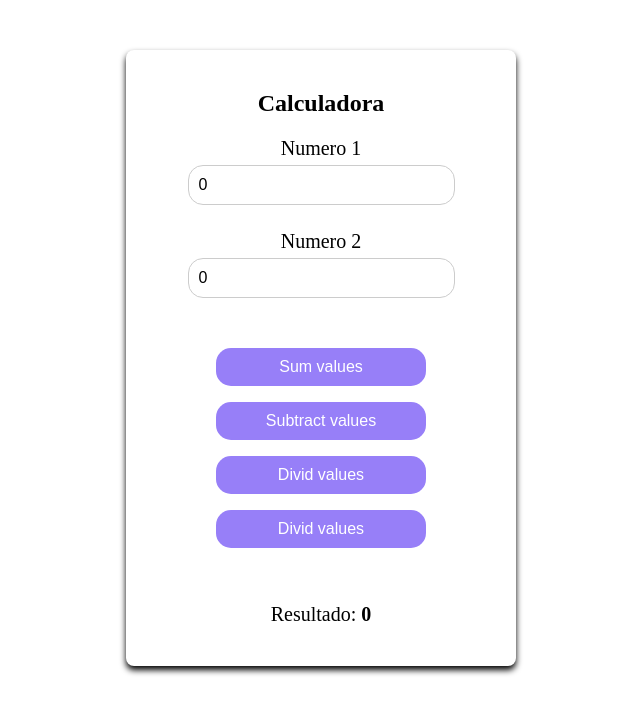
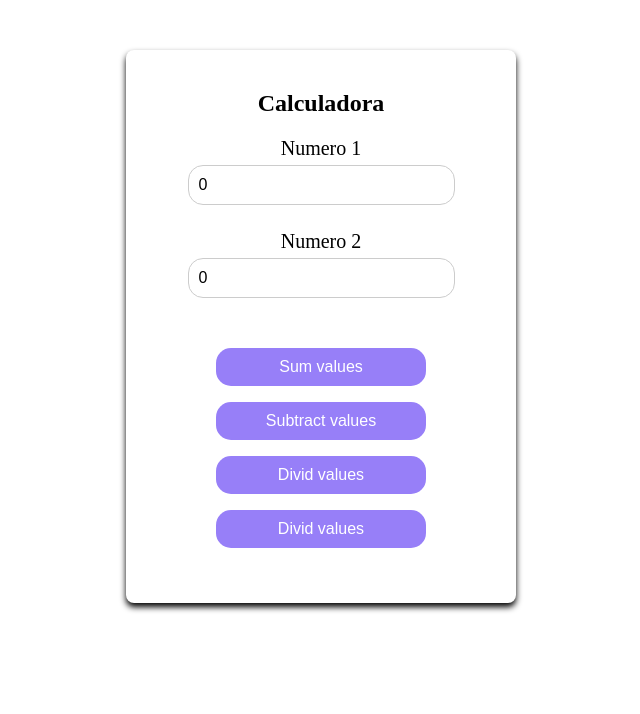
Before and after one commit to JoaoVitorResende/Basic-Angular, an Angular app: page / in a window 1280 px wide. Shown: the top 714 px of the page, without its empty margins (319-959 px from the left). Built offline with nearby package versions, Linux system fonts and the light colour scheme.

Commit message:
feat: show render in calculator using if

```diff
--- a/src/app/calculator/calculator.component.html
+++ b/src/app/calculator/calculator.component.html
@@ -13,7 +13,8 @@
                 <button type = "button" (click)="MultiplyValues()">Divid values</button>
             </div>
         </form>
-        <div class="result-display">
+
+        <div class="result-display" *ngIf="result">
             <p>Resultado: <span id="result">{{result}}</span></p>
         </div>
     </div>
--- a/src/app/calculator/calculator.component.ts
+++ b/src/app/calculator/calculator.component.ts
@@ -1,8 +1,9 @@
+import { CommonModule } from '@angular/common';
 import { Component } from '@angular/core';
 import {FormsModule} from '@angular/forms';
 @Component({
   selector: 'app-calculator',
-  imports: [FormsModule],
+  imports: [FormsModule, CommonModule],
   templateUrl: './calculator.component.html',
   styleUrl: './calculator.component.scss',
 })
```
